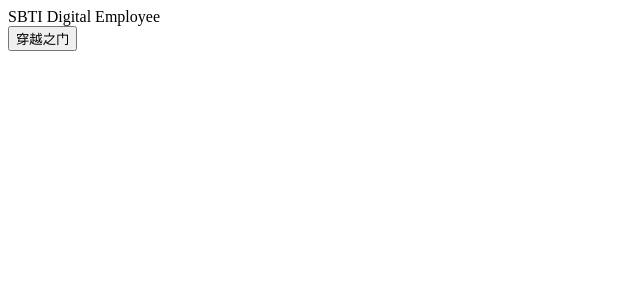
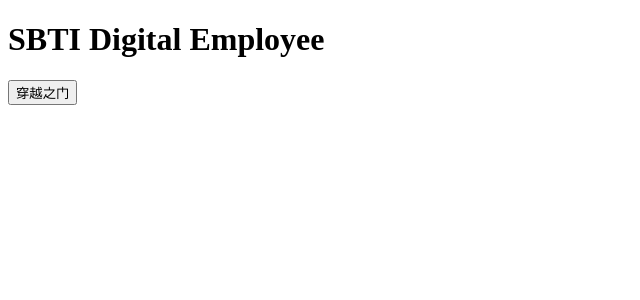
Before and after one commit to zlun408-cyber/OpenClaw-SBTI, a React (Vite) app: page / in a window 1280 px wide. Shown: the top 300 px of the page, without its empty margins (0-640 px from the left). Built offline with nearby package versions, Linux system fonts and the light colour scheme.

Commit message:
refactor: make router test-friendly

```diff
--- a/src/app/App.tsx
+++ b/src/app/App.tsx
@@ -1,10 +1,5 @@
 import { AppRouter } from "./router";
 
 export default function App() {
-  return (
-    <>
-      <div>SBTI Digital Employee</div>
-      <AppRouter />
-    </>
-  );
+  return <AppRouter />;
 }
--- a/src/app/router.tsx
+++ b/src/app/router.tsx
@@ -1,16 +1,31 @@
-import { createBrowserRouter, RouterProvider } from "react-router-dom";
+import { useRef } from "react";
+import {
+  createBrowserRouter,
+  RouterProvider,
+  type RouteObject,
+} from "react-router-dom";
 import { AvatarPreviewRoute } from "../features/avatar/AvatarPreviewRoute";
 import { StoneGateRoute } from "../features/intro/StoneGateRoute";
 import { OfficeRoute } from "../features/office/OfficeRoute";
 import { SbtiQuizRoute } from "../features/quiz/SbtiQuizRoute";
 
-export const router = createBrowserRouter([
+export const appRoutes: RouteObject[] = [
   { path: "/", element: <StoneGateRoute /> },
   { path: "/quiz", element: <SbtiQuizRoute /> },
   { path: "/avatar", element: <AvatarPreviewRoute /> },
   { path: "/office", element: <OfficeRoute /> },
-]);
+];
+
+export function createAppRouter() {
+  return createBrowserRouter(appRoutes);
+}
 
 export function AppRouter() {
-  return <RouterProvider router={router} />;
+  const routerRef = useRef<ReturnType<typeof createAppRouter> | null>(null);
+
+  if (routerRef.current === null) {
+    routerRef.current = createAppRouter();
+  }
+
+  return <RouterProvider router={routerRef.current} />;
 }
--- a/src/features/intro/StoneGateRoute.tsx
+++ b/src/features/intro/StoneGateRoute.tsx
@@ -1,3 +1,8 @@
 export function StoneGateRoute() {
-  return <button type="button">穿越之门</button>;
+  return (
+    <>
+      <h1>SBTI Digital Employee</h1>
+      <button type="button">穿越之门</button>
+    </>
+  );
 }
```
Also changed, not shown: 1 other file (tests, documents, lock files or other folders).
